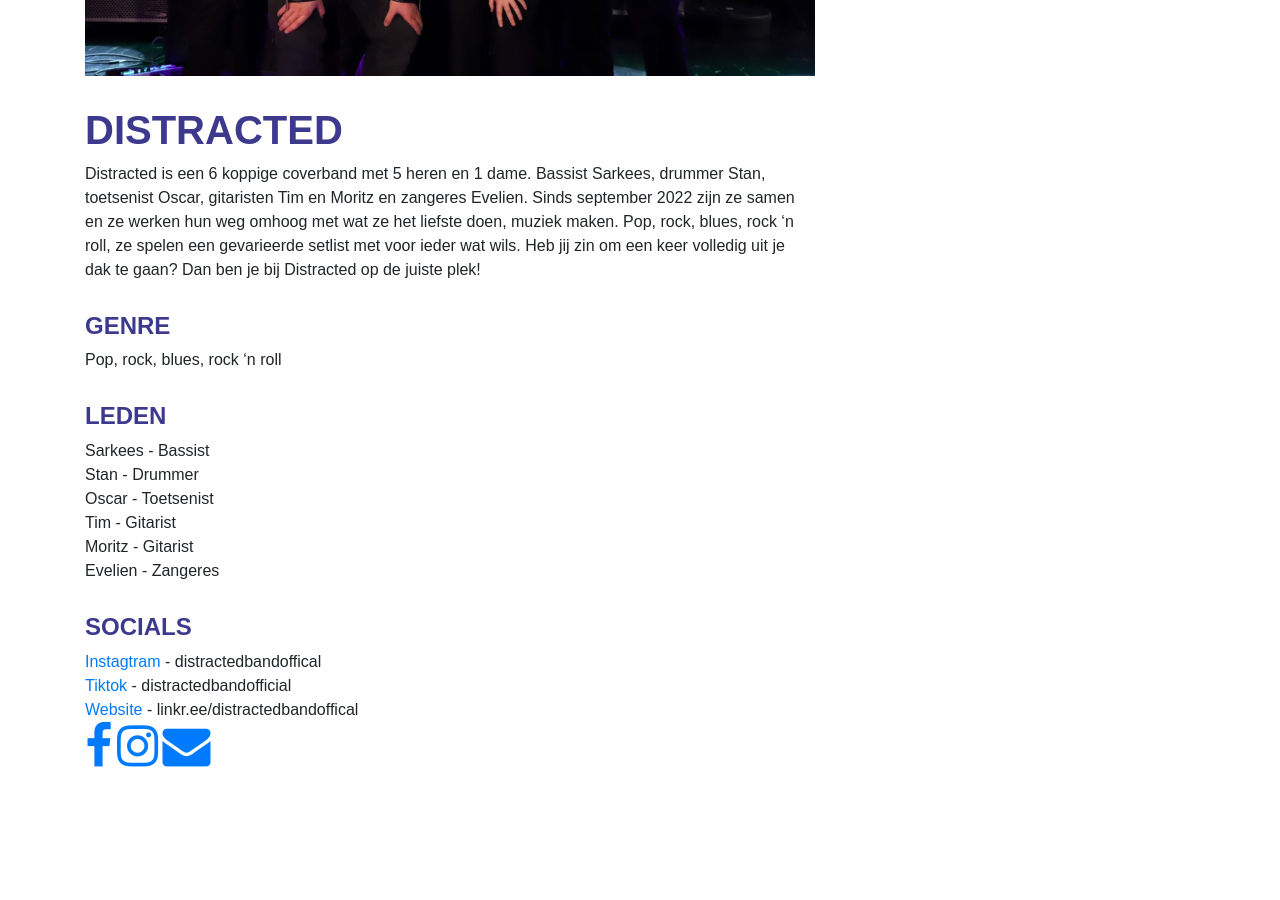
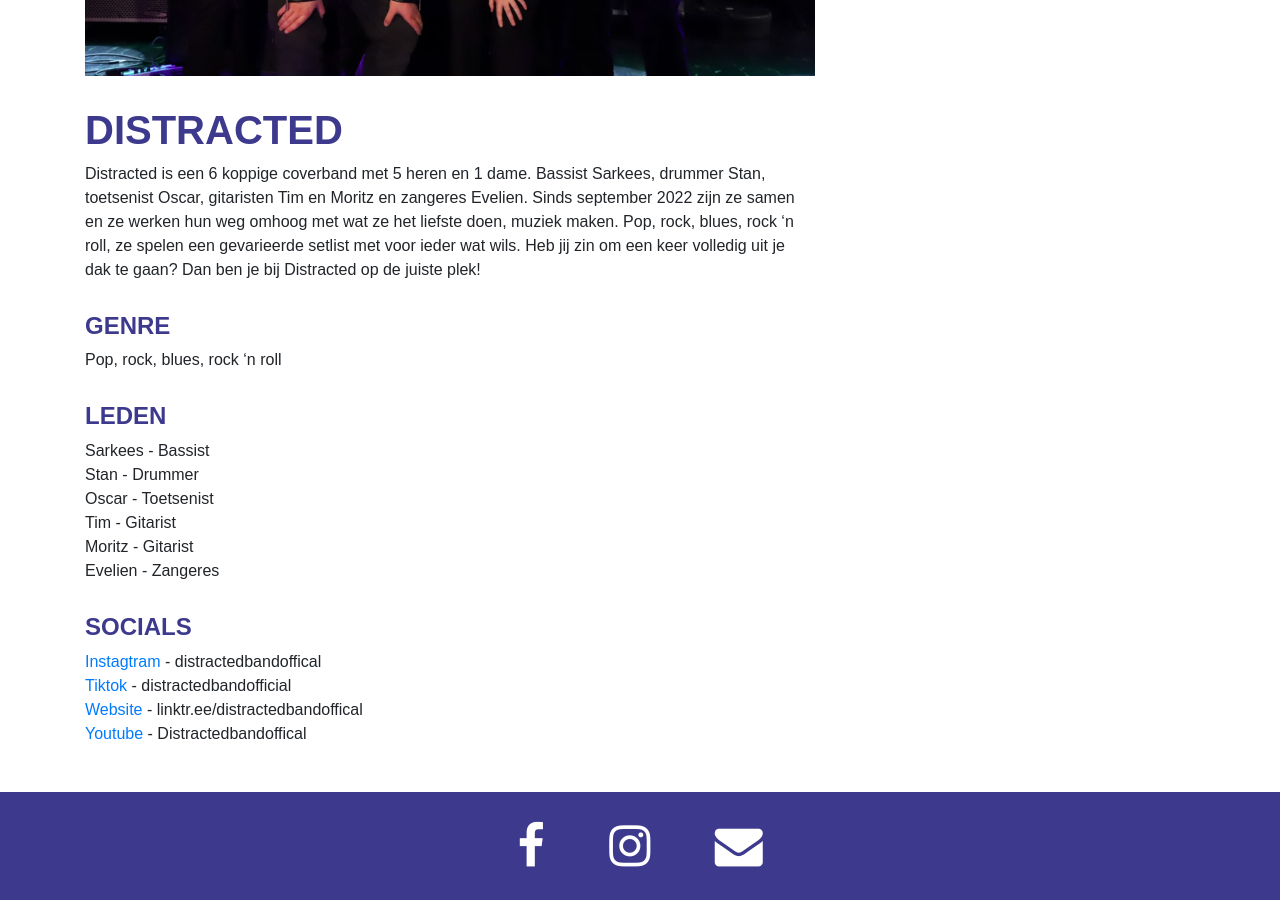
Before and after one commit to sneeuwpop-festival/sneeuwpop.nl, a Jekyll site: the page built from distracted.md, in a window 1280 px wide and 900 px high, scrolled down 1352 px. Built offline with Jekyll 4.4.1, drawn with Linux system fonts in a browser that asks for light colours; before the commit the page ends 2138 px from its top, so only the background shows below that.

Commit message:
Update distracted.md

```diff
--- a/distracted.md
+++ b/distracted.md
@@ -24,8 +24,8 @@
   - name: <a href="https://www.tiktok.com/@distractedbandofficial">Tiktok</a>
     role: distractedbandofficial
   - name: <a href="https://linktr.ee/distractedbandofficial?utm_source=linktree_admin_share">Website</a>
-    role: linkr.ee/distractedbandoffical
-  - name: <a href="https://www.youtube.com/@Distractedbandofficial>Youtube</a>
+    role: linktr.ee/distractedbandoffical
+  - name: <a href="https://www.youtube.com/@Distractedbandofficial">Youtube</a>
     role: Distractedbandoffical
 
 ---
```
